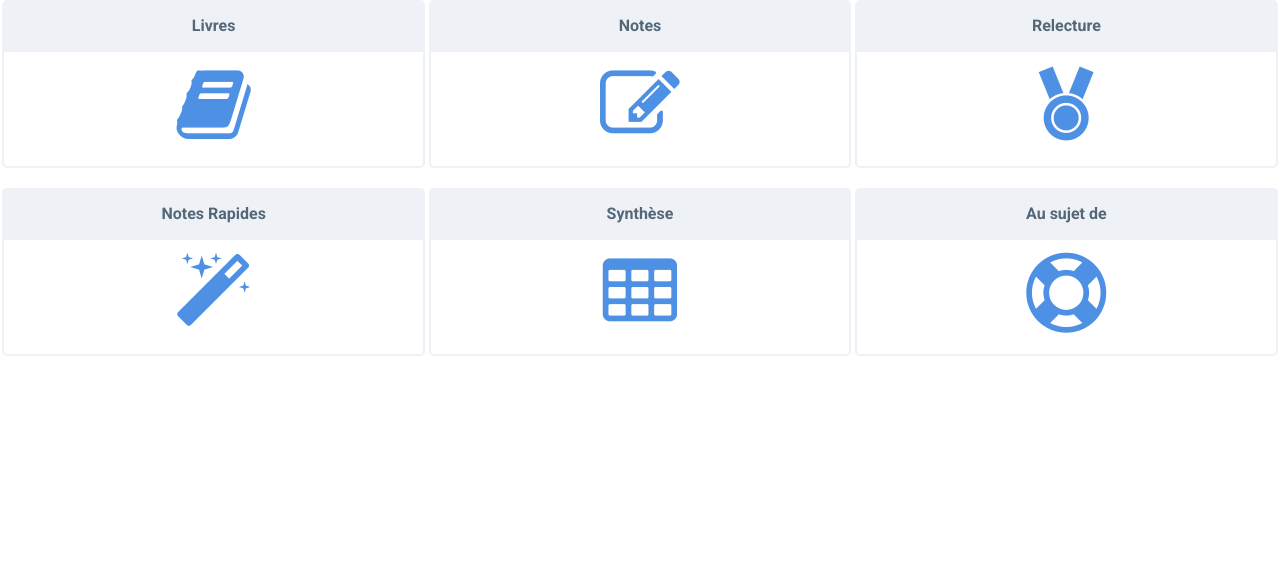
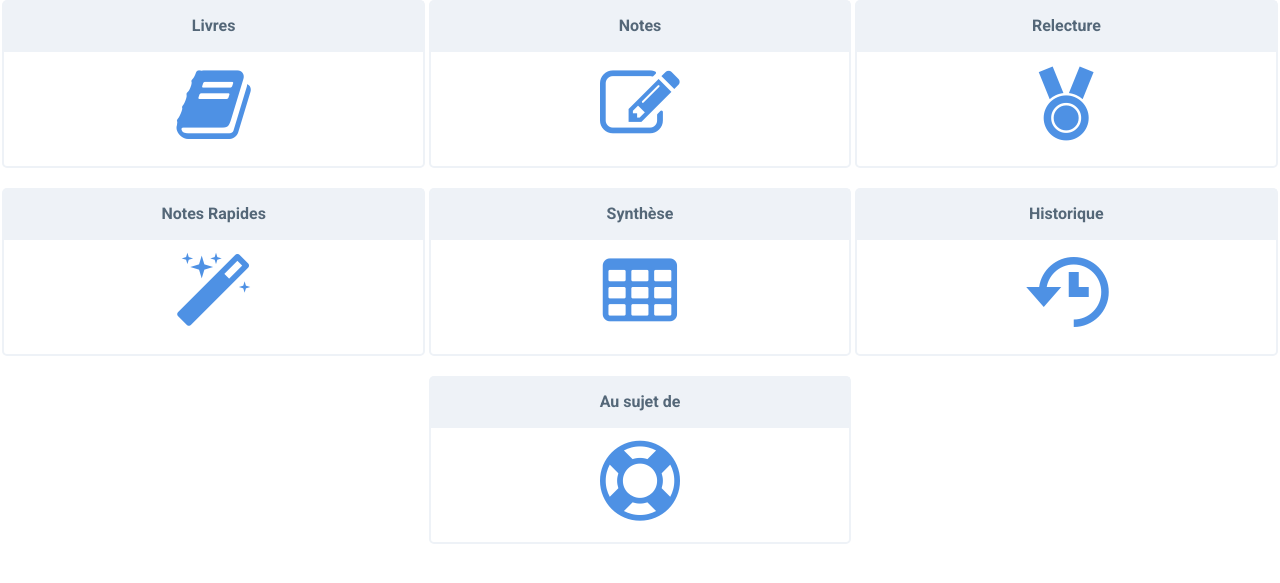
Before and after one commit to fraoustin/jlat, a Flask app: template templates/index.html in a window 1280 px wide. Shown: the top 583 px of the page. Run offline with Flask 2, Linux system fonts and the light colour scheme; the template is opened without the code that fills it, so the values that code supplies are empty; parts of the project's set-up code (start-up, migrations or seed data) failed here and were passed over.

Commit message:
<feat> history and register: init plugin

```diff
--- a/files/css/icon.css
+++ b/files/css/icon.css
@@ -23,7 +23,9 @@
 .icon-medal,
 .icon-upload,
 .icon-filter,
-.icon-table {
+.icon-table,
+.icon-history,
+.icon-flag {
     font-family: icomoon;
     speak: none;
     font-style: normal;
@@ -101,3 +103,11 @@
 .icon-table:before {
     content: "\e910"
 }
+
+.icon-history:before {
+    content: "\e911"
+}
+
+.icon-flag:before {
+    content: "\e912"
+}
--- /dev/null
+++ b/history/__init__.py
@@ -0,0 +1 @@
+from .main import History
--- a/jlat.py
+++ b/jlat.py
@@ -8,7 +8,6 @@ from info import Info
 from static import Static
 
 toBoolean = {'true': True, 'false':False}
-
 
 JLAT_PORT = int(os.environ.get('JLAT_PORT', '5000'))
 JLAT_DEBUG = toBoolean.get(os.environ.get('JLAT_DEBUG', 'false'), False)
@@ -47,8 +46,10 @@ from up import Ups
 app.register_blueprint(Ups(url_prefix='/'))
 from synth import Synth
 app.register_blueprint(Synth(url_prefix='/'))
-
-
+from history import History
+app.register_blueprint(History(url_prefix='/', archives=os.path.join(JLAT_PATH, "archives")))
+from register import Register
+app.register_blueprint(Register(url_prefix='/'))
 
 
 @app.route("/", methods=["GET", "POST"])
@@ -56,10 +57,6 @@ app.register_blueprint(Synth(url_prefix='/'))
 def home():
     return render_template('index.html')
 
-@app.route("/lock", methods=["GET", "POST"])
-@login_required
-def lock():
-    return 'you are authorized'
 
 if __name__ == "__main__":
     db.init_app(app)
--- /dev/null
+++ b/register/__init__.py
@@ -0,0 +1 @@
+from .main import Register
--- a/templates/index.html
+++ b/templates/index.html
@@ -9,10 +9,18 @@
             <a href="/users" class="no-decorate siimple--color-warning"><div class="icon icon-user"></div></a>
         </div>
     </div>
+
     <div class="shortcut siimple-card siimple--display-inline-block" style="max-width:33%;">
         <div class="siimple-card-header">Import</div>
         <div class="siimple-card-body" align="left">
             <a href="/up" class="no-decorate siimple--color-warning"><div class="icon icon-upload"></div></a>
+        </div>
+    </div>
+
+    <div class="shortcut siimple-card siimple--display-inline-block" style="max-width:33%;">
+        <div class="siimple-card-header">Inscription</div>
+        <div class="siimple-card-body" align="left">
+            <a href="/register" class="no-decorate siimple--color-warning"><div class="icon icon-flag"></div></a>
         </div>
     </div>
     {% endif %}
@@ -53,6 +61,13 @@
     </div>
 
     <div class="shortcut siimple-card siimple--display-inline-block" style="max-width:33%;">
+        <div class="siimple-card-header">Historique</div>
+        <div class="siimple-card-body" align="left">
+            <a href='/history' class="no-decorate siimple--color-primary"><div class="icon icon-history"></div></a>
+        </div>
+    </div>
+
+    <div class="shortcut siimple-card siimple--display-inline-block" style="max-width:33%;">
         <div class="siimple-card-header">Au sujet de</div>
         <div class="siimple-card-body" align="left">
             <a href="/info" class="no-decorate siimple--color-primary"><div class="icon icon-info"></div></a>
```
Also changed, not shown: history/main.py (added, +15 -0 lines), history/templates/history.html (added, +10 -0 lines), register/main.py (added, +15 -0 lines), register/templates/register.html (added, +10 -0 lines), files/css/icomoon.woff, 2 other files.
